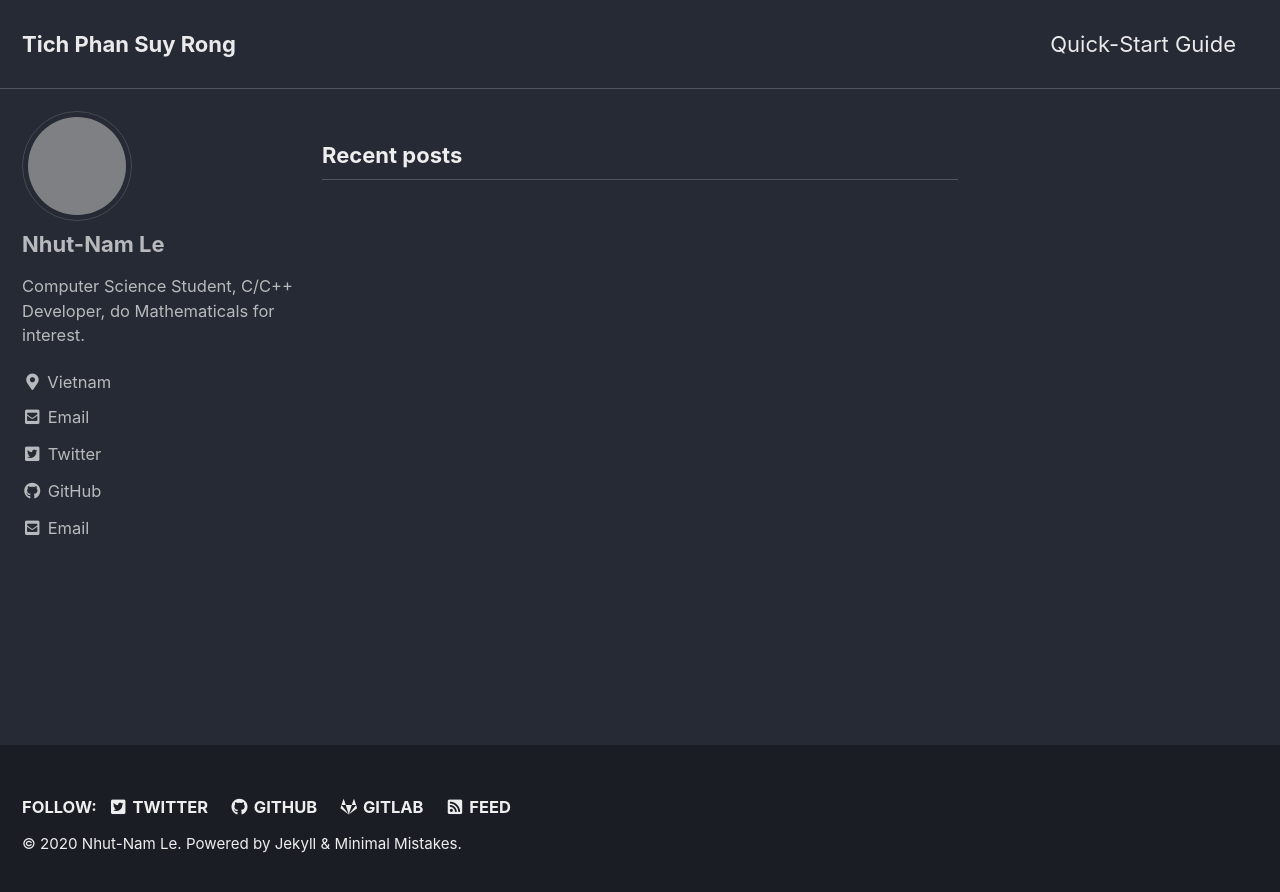
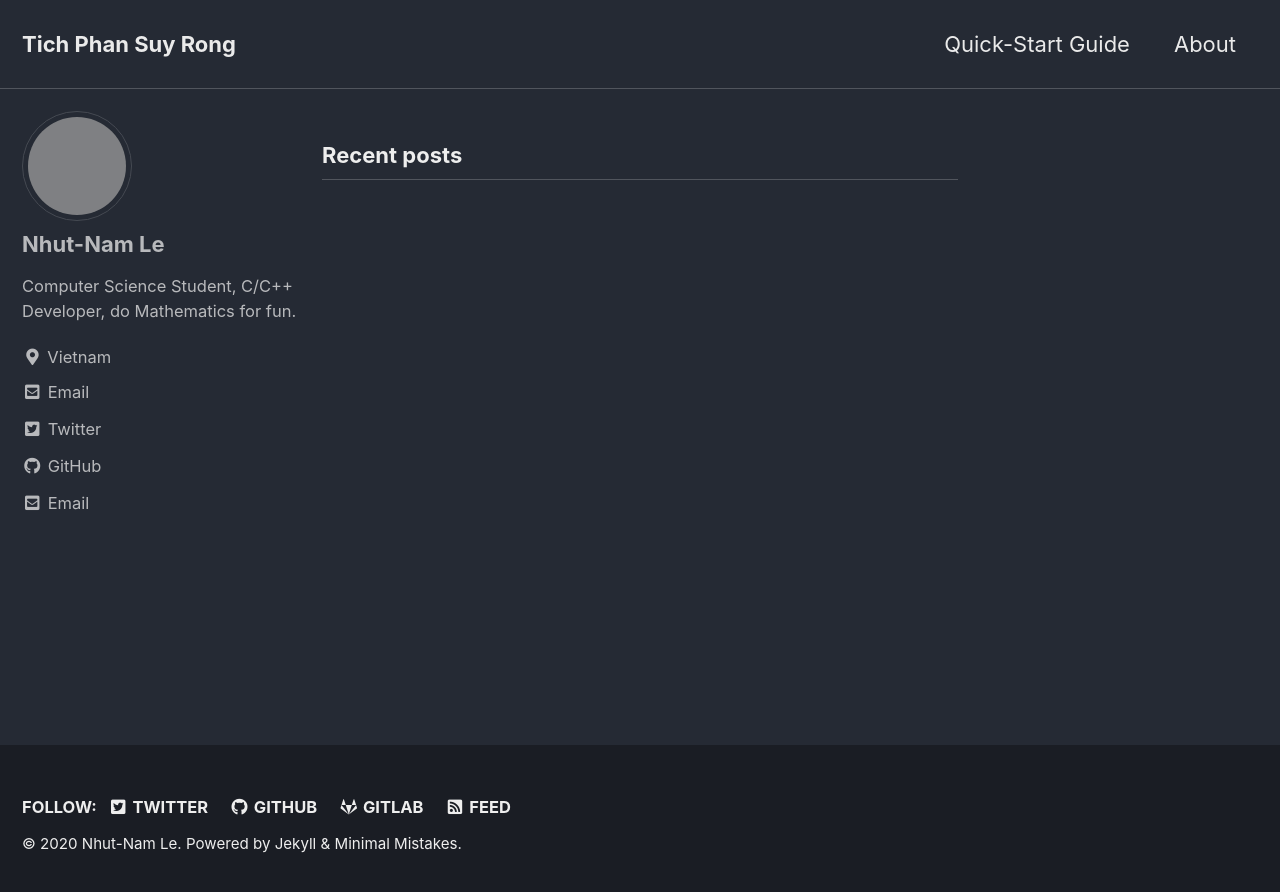
Before and after one commit to nhutnamhcmus/nhutnamhcmus.github.io, a Jekyll site: the page built from index.html, in a window 1280 px wide. Shown: the top 892 px of the page. Built offline with Jekyll 4.4.1, drawn with Linux system fonts in a browser that asks for light colours; cached includes are drawn as plain includes; the list of posts is cut into pages by our own code; grey boxes are pictures that could not be loaded.

Commit message:
about page

```diff
--- a/_config.yml
+++ b/_config.yml
@@ -95,7 +95,7 @@
 author:
   name             : "Nhut-Nam Le"
   avatar           : "https://avatars1.githubusercontent.com/u/52648432?s=400&u=f281f185a0b8d639d51c2baadea195c80d985f11&v=4" # path of avatar image, e.g. "/assets/images/bio-photo.jpg"
-  bio              : "Computer Science Student, C/C++ Developer, do Mathematicals for interest."
+  bio              : "Computer Science Student, C/C++ Developer, do Mathematics for fun."
   location         : "Vietnam"
   email            : "lenam.fithcmus@gmail.com"
   links:
--- a/_data/navigation.yml
+++ b/_data/navigation.yml
@@ -2,8 +2,8 @@
 main:
   - title: "Quick-Start Guide"
     url: https://mmistakes.github.io/minimal-mistakes/docs/quick-start-guide/
-  # - title: "About"
-  #   url: https://mmistakes.github.io/minimal-mistakes/about/
+  - title: "About"
+    url: /about/
   # - title: "Sample Posts"
   #   url: /year-archive/
   # - title: "Sample Collections"
```
Also changed, not shown: _pages/about.md (added, +7 -0 lines).
